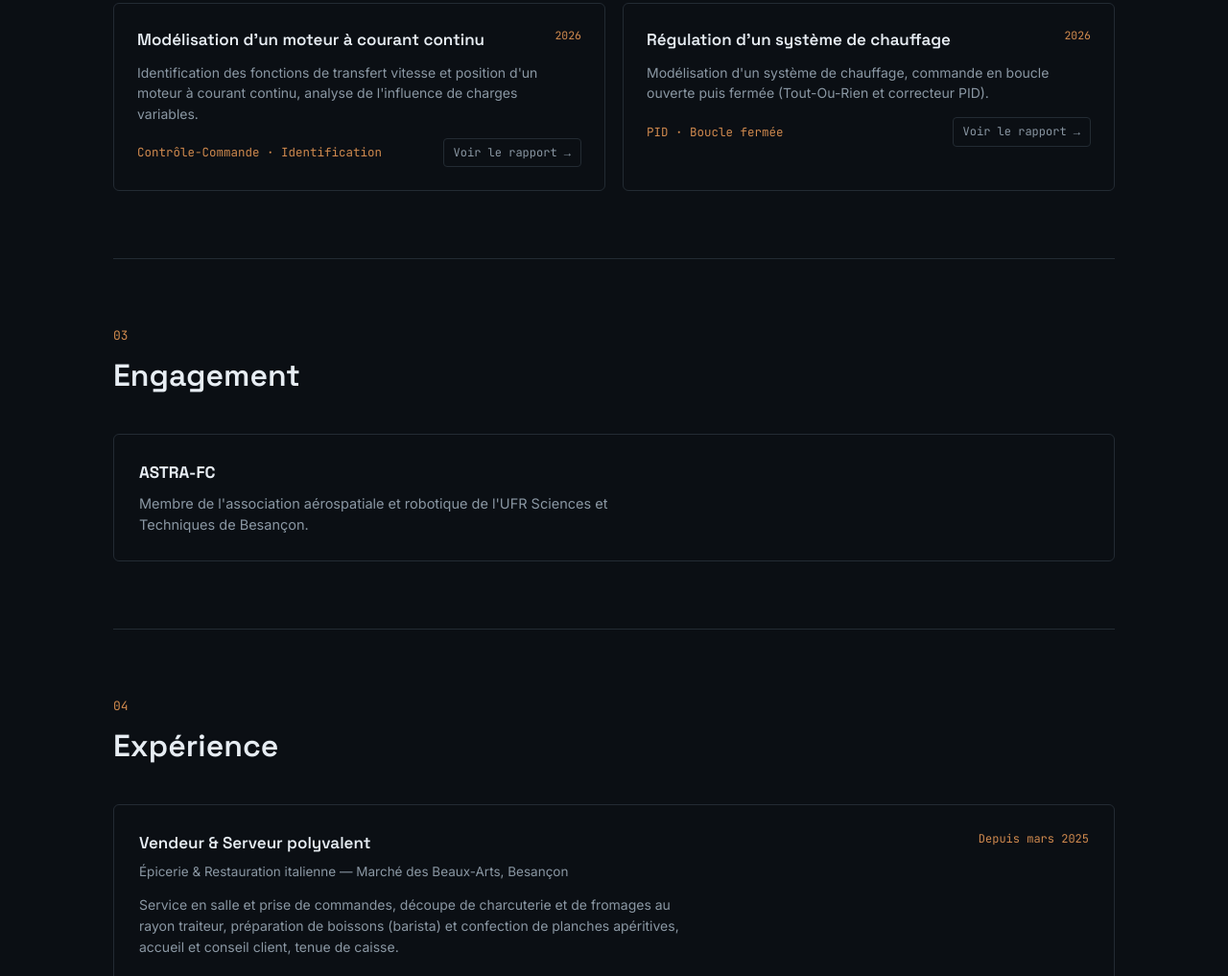
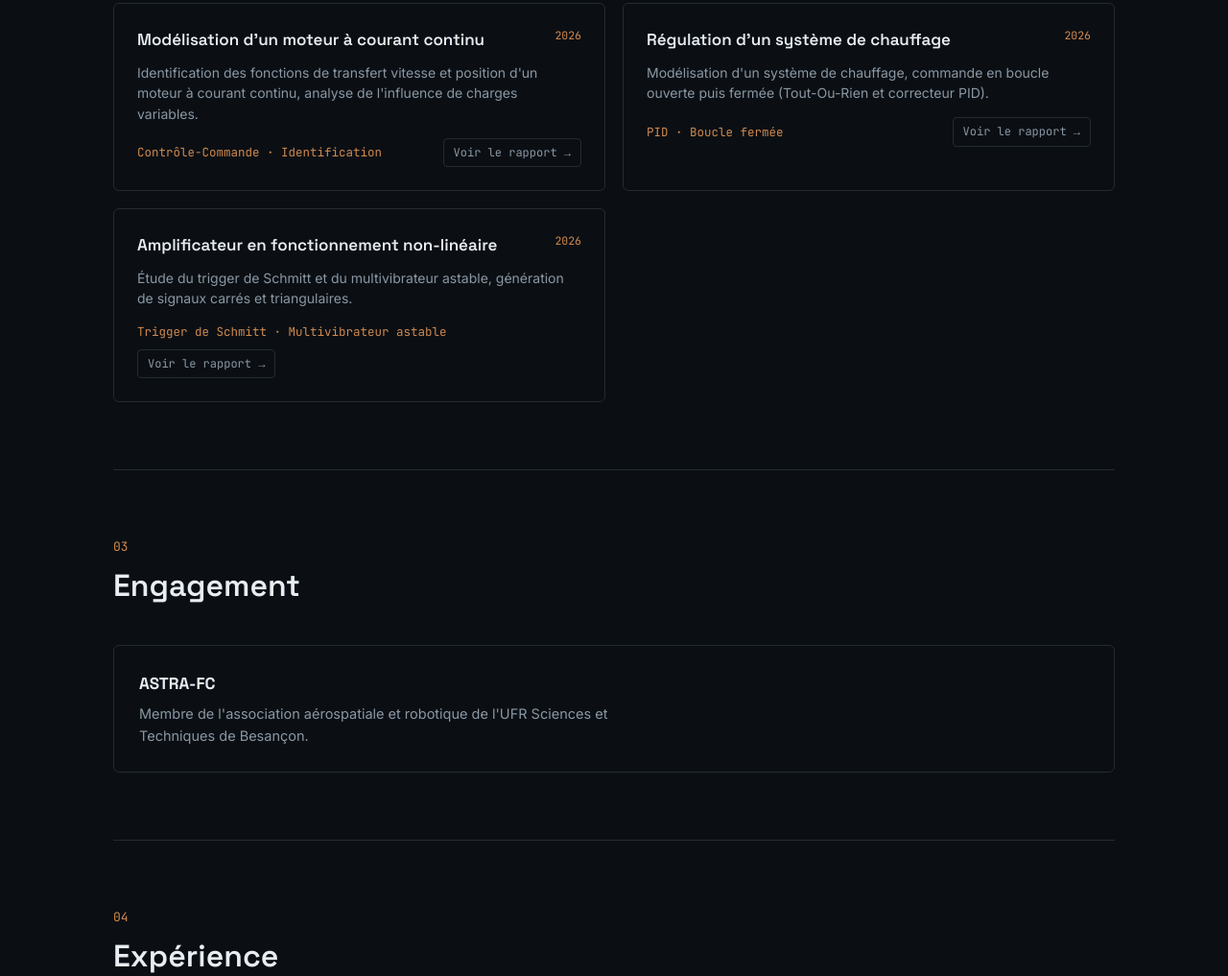
Before and after one commit to Jugurtha25/Jugurtha25.github.io, a plain HTML site: page index.html in a window 1280 px wide. Shown: the part 2370-3387 px from the top of the page at 96% size. Drawn offline with Linux system fonts and the light colour scheme.

Commit message:
Add files via upload

```diff
--- a/index.html
+++ b/index.html
@@ -437,6 +437,17 @@
           <a href="rapports/tp1-chauffage.pdf" target="_blank" class="proj-report mono">Voir le rapport →</a>
         </div>
       </div>
+      <div class="proj">
+        <div class="proj-top">
+          <div class="proj-title">Amplificateur en fonctionnement non-linéaire</div>
+          <div class="proj-tag mono">2026</div>
+        </div>
+        <p class="proj-desc">Étude du trigger de Schmitt et du multivibrateur astable, génération de signaux carrés et triangulaires.</p>
+        <div class="proj-bottom">
+          <span class="proj-link mono">Trigger de Schmitt · Multivibrateur astable</span>
+          <a href="rapports/tp3-amplificateur-non-lineaire.pdf" target="_blank" class="proj-report mono">Voir le rapport →</a>
+        </div>
+      </div>
     </div>
   </section>
 
```
